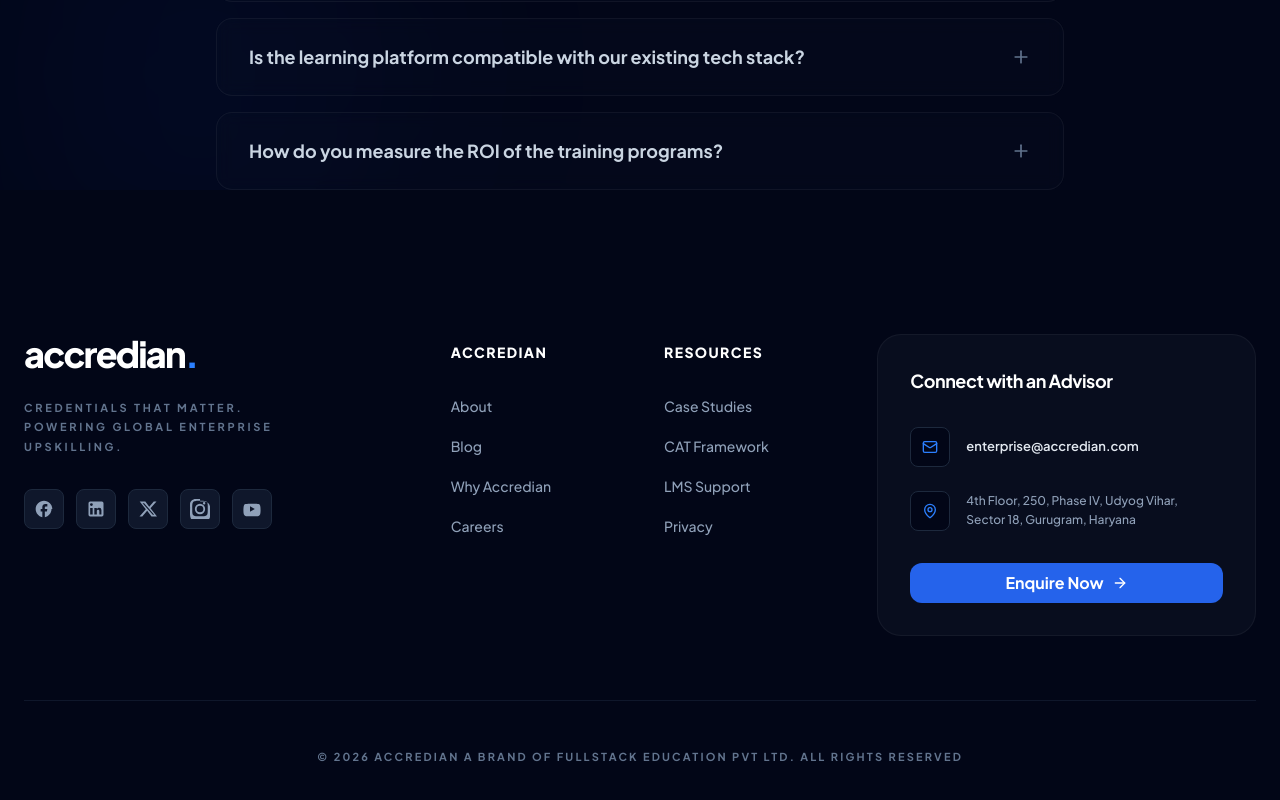
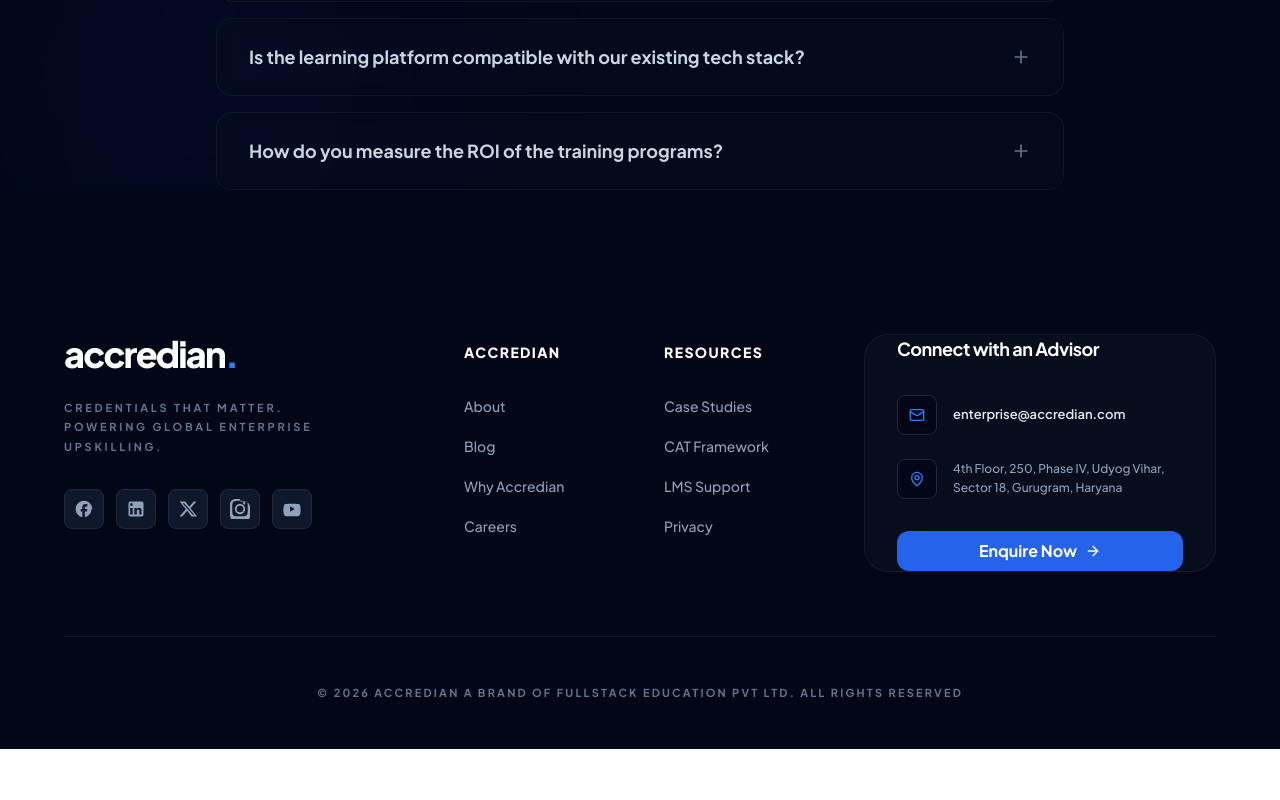
Before and after one commit to Falak-Chudasama/accredian-enterprise, a Next.js app: page / in a window 1280 px wide. Shown: the part 5964-6764 px from the top of the page. After the commit the page ends 6713 px from the top, so only its background shows below. Built offline with nearby package versions, Linux system fonts and the light colour scheme.

Commit message:
feat: create Footer component with social links, navigation, and contact advisor section

```diff
--- a/src/components/sections/Footer.tsx
+++ b/src/components/sections/Footer.tsx
@@ -26,7 +26,7 @@ const logos = {
 
 export default function Footer() {
   return (
-    <footer className="bg-[#020617] pt-36 pb-12 relative overflow-hidden">
+    <footer className="bg-[#020617] px-10 pt-36 pb-12 relative overflow-hidden">
       <div className="max-w-7xl mx-auto px-6 relative z-10">
         <div className="grid grid-cols-1 lg:grid-cols-12 gap-12 items-start mb-16">
           <div className="lg:col-span-4 space-y-8">
@@ -72,7 +72,7 @@ export default function Footer() {
           </div>
 
           <div className="lg:col-span-4 lg:ml-auto w-full lg:max-w-sm">
-            <div className="bg-[#080d1e] p-8 rounded-3xl border border-white/5 space-y-8">
+            <div className="bg-[#080d1e] px-8 rounded-3xl border border-white/5 space-y-8">
               <h4 className="text-white font-bold text-lg tracking-tight">Connect with an Advisor</h4>
 
               <div className="space-y-6">
```
